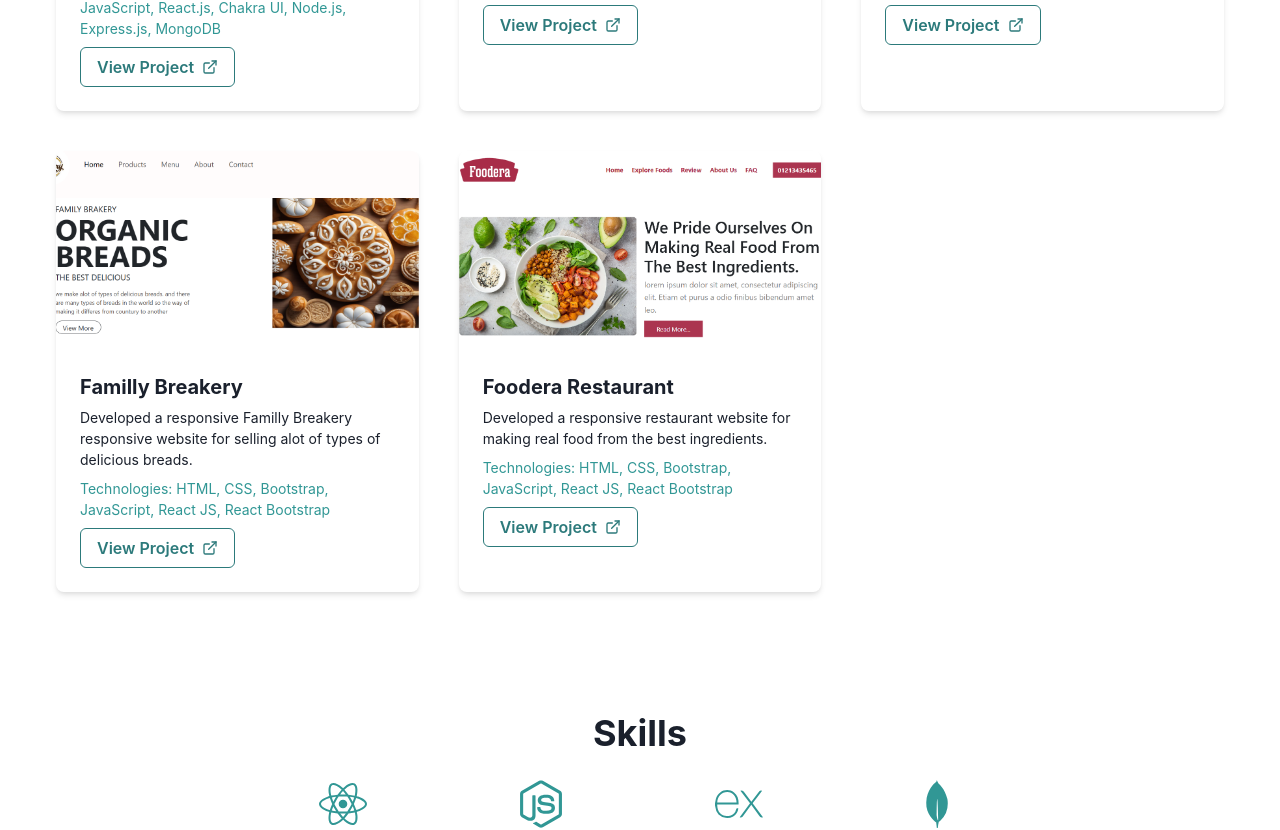
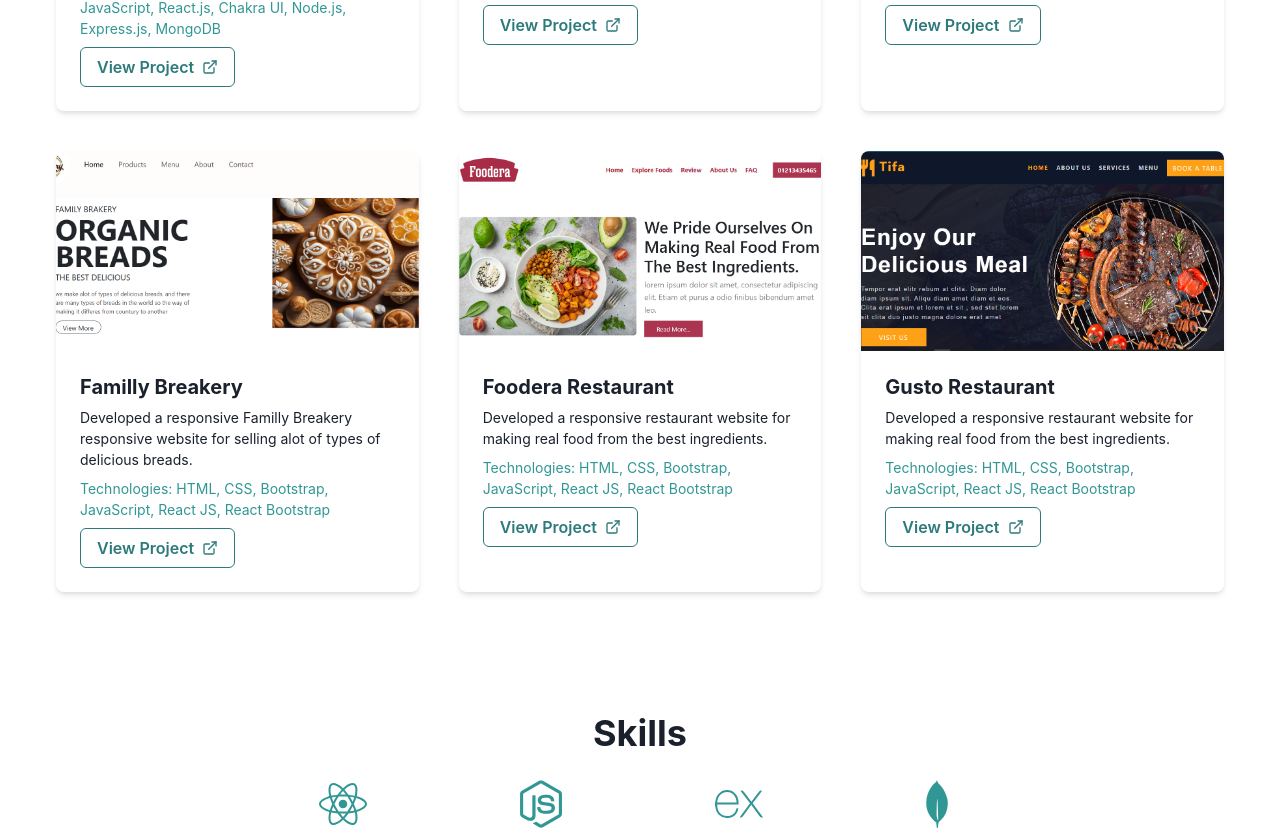
Before and after one commit to Abdullatif-Mostafa/Portofolio, a React (Create React App) app: page / in a window 1280 px wide. Shown: the part 924-1754 px from the top of the page. Built offline with nearby package versions, Linux system fonts and the light colour scheme.

Commit message:
new changes are added

```diff
--- a/src/Components/Header/Header.jsx
+++ b/src/Components/Header/Header.jsx
@@ -11,6 +11,7 @@ import {
 } from '@chakra-ui/react';
 import { HamburgerIcon, CloseIcon } from '@chakra-ui/icons';
 import { Link as ScrollLink } from 'react-scroll';
+import { motion, AnimatePresence } from 'framer-motion';
 
 const Links = ['About', 'Projects', 'Skills', 'Contact'];
 
@@ -53,6 +54,7 @@ export default function Header() {
           <Flex alignItems={'center'}>
             <HStack
               as={'nav'}
+              color="gray.900"
               spacing={4}
               display={{ base: 'none', md: 'flex' }}
             >
@@ -65,7 +67,7 @@ export default function Header() {
           </Flex>
           <IconButton
             size={'md'}
-            icon={isOpen ? <CloseIcon /> : <HamburgerIcon />}
+            icon={isOpen ? <CloseIcon /> : <HamburgerIcon style={{width:"30px",height:"25px"}} />}
             aria-label={'Open Menu'}
             display={{ md: 'none' }}
             onClick={isOpen ? onClose : onOpen}
@@ -75,7 +77,14 @@ export default function Header() {
           />
         </Flex>
 
-        {isOpen ? (
+        <AnimatePresence>
+          {isOpen && (
+            <motion.div
+              initial={{ opacity: 0, height: 0 }}
+              animate={{ opacity: 1, height: 'auto' }}
+              exit={{ opacity: 0, height: 0 }}
+              transition={{ duration: 0.3 }}
+            >
               <Box pb={4} display={{ md: 'none' }}>
                 <Stack as={'nav'} spacing={4}>
                   {Links.map((link) => (
@@ -85,7 +94,9 @@ export default function Header() {
                   ))}
                 </Stack>
               </Box>
-        ) : null}
+            </motion.div>
+          )}
+        </AnimatePresence>
       </Box>
       {/* Spacer to prevent content from being hidden behind the fixed header */}
       <Box h="16" />
--- a/src/Components/Projects/Projects.jsx
+++ b/src/Components/Projects/Projects.jsx
@@ -16,7 +16,7 @@ import image2 from '../../Assets/Images/Screenshot 2024-10-08 001544.png'
 import image3 from '../../Assets/Images/Screenshot 2024-10-08 001305.png'
 import image4 from '../../Assets/Images/Screenshot 2024-10-08 022244.png'
 import image5 from '../../Assets/Images/Screenshot 2024-10-08 023657.png'
-
+import image6 from '../../Assets/Images/Screenshot 2024-10-08 194226.png'
 const projects = [
   {
     title: 'Social Website',
@@ -56,7 +56,15 @@ const projects = [
       'Developed a responsive restaurant website for making real food from the best ingredients.',
     image: image5,
     technologies: ['HTML', 'CSS', 'Bootstrap', 'JavaScript','React JS',"React Bootstrap"],
-    link: 'https://surian.surge.sh/',
+    link: 'https://surian-restaurant.vercel.app/',
+  },
+  {
+    title: 'Gusto Restaurant',
+    description:
+      'Developed a responsive restaurant website for making real food from the best ingredients.',
+    image: image6,
+    technologies: ['HTML', 'CSS', 'Bootstrap', 'JavaScript','React JS',"React Bootstrap"],
+    link: 'https://gustorest.surge.sh/',
   },
 
 ];
```
Also changed, not shown: src/Assets/Images/Screenshot 2024-10-08 194226.png (added). Lines whose indentation alone changed are shown as unchanged.
